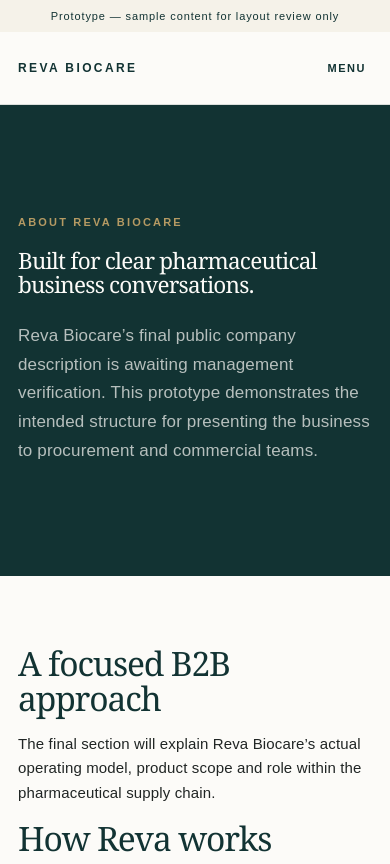
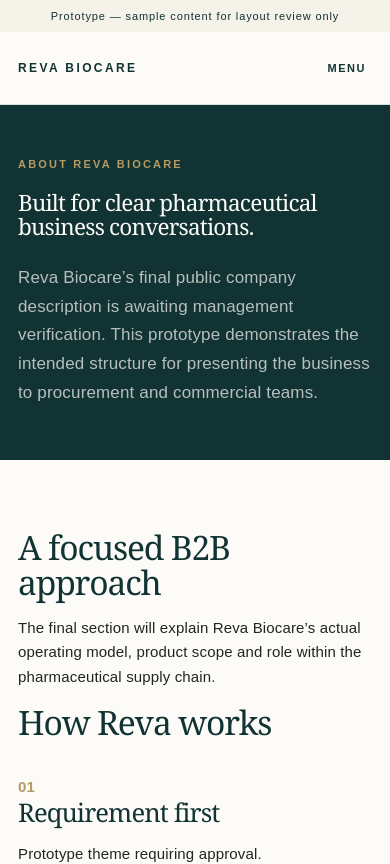
Before and after one commit to inyourservice247/revabiocare, a Next.js app: page /about in a window 390 px wide. Shown: the top 864 px of the page. Built offline with nearby package versions, Linux system fonts and the light colour scheme.

Commit message:
Refine navigation and above fold layout

```diff
--- a/app/(public)/layout.tsx
+++ b/app/(public)/layout.tsx
@@ -1,3 +1,3 @@
 import Link from 'next/link';import MobileNav from './mobile-nav';import Prototype from './prototype';
 const links=[['Home','/'],['About','/about'],['Products','/products'],['Services','/services'],['Quality & Compliance','/quality-compliance'],['Contact','/contact']];
-export default function PublicLayout({children}:{children:React.ReactNode}){return <><Prototype/><header className="header"><div className="shell bar"><Link href="/" className="brand">REVA BIOCARE</Link><MobileNav links={links.slice(1)}/><Link className="button" href="/contact">Send a Requirement</Link></div></header>{children}<footer className="footer"><div className="shell"><div><strong>REVA BIOCARE</strong><p><a href="mailto:mail@revabiocare.com">mail@revabiocare.com</a></p></div><nav>{links.map(([n,h])=><Link key={h} href={h}>{n}</Link>)}<Link href="/privacy">Privacy</Link></nav></div></footer></>}
+export default function PublicLayout({children}:{children:React.ReactNode}){return <><Prototype/><header className="header"><div className="shell bar"><Link href="/" className="brand">REVA BIOCARE</Link><MobileNav links={links.slice(1,5)}/><Link className="button" href="/contact">Send a Requirement</Link></div></header>{children}<footer className="footer"><div className="shell"><div><strong>REVA BIOCARE</strong><p><a href="mailto:mail@revabiocare.com">mail@revabiocare.com</a></p></div><nav>{links.map(([n,h])=><Link key={h} href={h}>{n}</Link>)}<Link href="/privacy">Privacy</Link></nav></div></footer></>}
--- a/app/prototype.css
+++ b/app/prototype.css
@@ -1 +1 @@
-.prototype{padding:7px 16px;background:#f5f2e9;color:#123333;text-align:center;font-size:11px;letter-spacing:.08em}.page-hero,.final-cta{padding:110px 0;background:#123333;color:#fcfbf8}.page-hero h1,.final-cta h2{color:#fcfbf8}.snapshot{display:grid;grid-template-columns:repeat(4,1fr);gap:20px;color:#123333;font-family:Georgia,serif;font-size:20px}.service-list{display:grid;grid-template-columns:repeat(2,1fr);gap:1px;background:#dce7e5}.service-list article{padding:32px;background:#fcfbf8}.tag-list{display:flex;flex-wrap:wrap;gap:9px;margin:28px 0}.tag-list span,.filters button{padding:7px 10px;border:1px solid #b59a63;background:transparent;color:#123333}.process{display:grid;grid-template-columns:repeat(4,1fr);gap:22px;margin:35px 0}.process b{color:#b59a63}.management{margin:40px 0;padding:28px;background:#f5f2e9}.footer nav{display:flex;flex-wrap:wrap;gap:14px}.catalogue-search{width:100%;max-width:500px;padding:13px;border:1px solid #123333;margin:30px 0}@media(max-width:780px){.snapshot,.process,.service-list{grid-template-columns:1fr}}
+.prototype{padding:7px 16px;background:#f5f2e9;color:#123333;text-align:center;font-size:11px;letter-spacing:.08em}.page-hero{padding:75px 0;background:#123333;color:#fcfbf8}.final-cta{padding:110px 0;background:#123333;color:#fcfbf8}.page-hero h1,.final-cta h2{color:#fcfbf8}.snapshot{display:grid;grid-template-columns:repeat(4,1fr);gap:20px;color:#123333;font-family:Georgia,serif;font-size:20px}.service-list{display:grid;grid-template-columns:repeat(2,1fr);gap:1px;background:#dce7e5}.service-list article{padding:32px;background:#fcfbf8}.tag-list{display:flex;flex-wrap:wrap;gap:9px;margin:28px 0}.tag-list span,.filters button{padding:7px 10px;border:1px solid #b59a63;background:transparent;color:#123333}.process{display:grid;grid-template-columns:repeat(4,1fr);gap:22px;margin:35px 0}.process b{color:#b59a63}.management{margin:40px 0;padding:28px;background:#f5f2e9}.footer nav{display:flex;flex-wrap:wrap;gap:14px}.catalogue-search{width:100%;max-width:500px;padding:13px;border:1px solid #123333;margin:18px 0}.page:has(.catalogue-search){padding-top:55px;padding-bottom:55px}@media(max-width:780px){.page-hero{padding:52px 0}.snapshot,.process,.service-list{grid-template-columns:1fr}}
```
